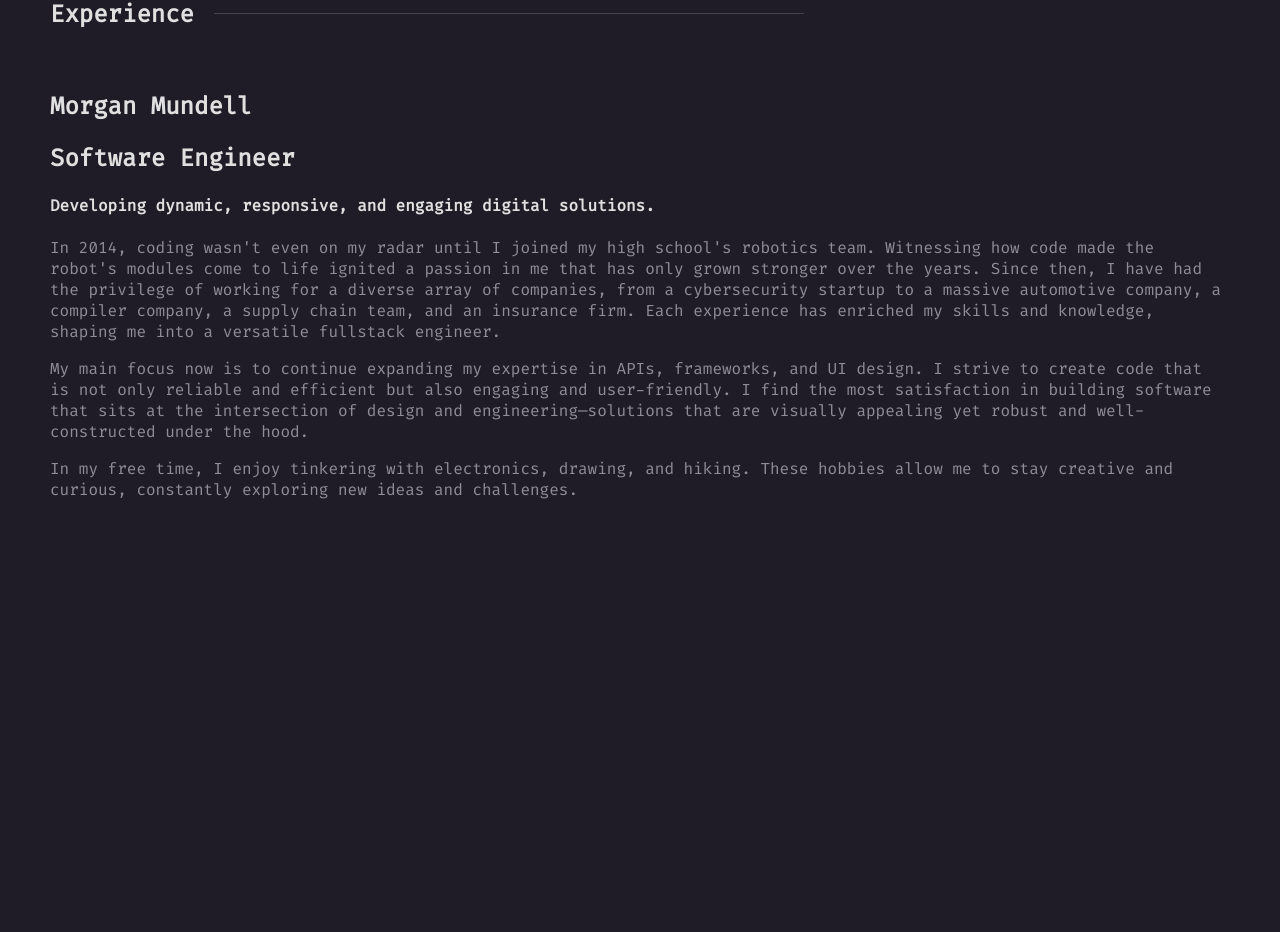
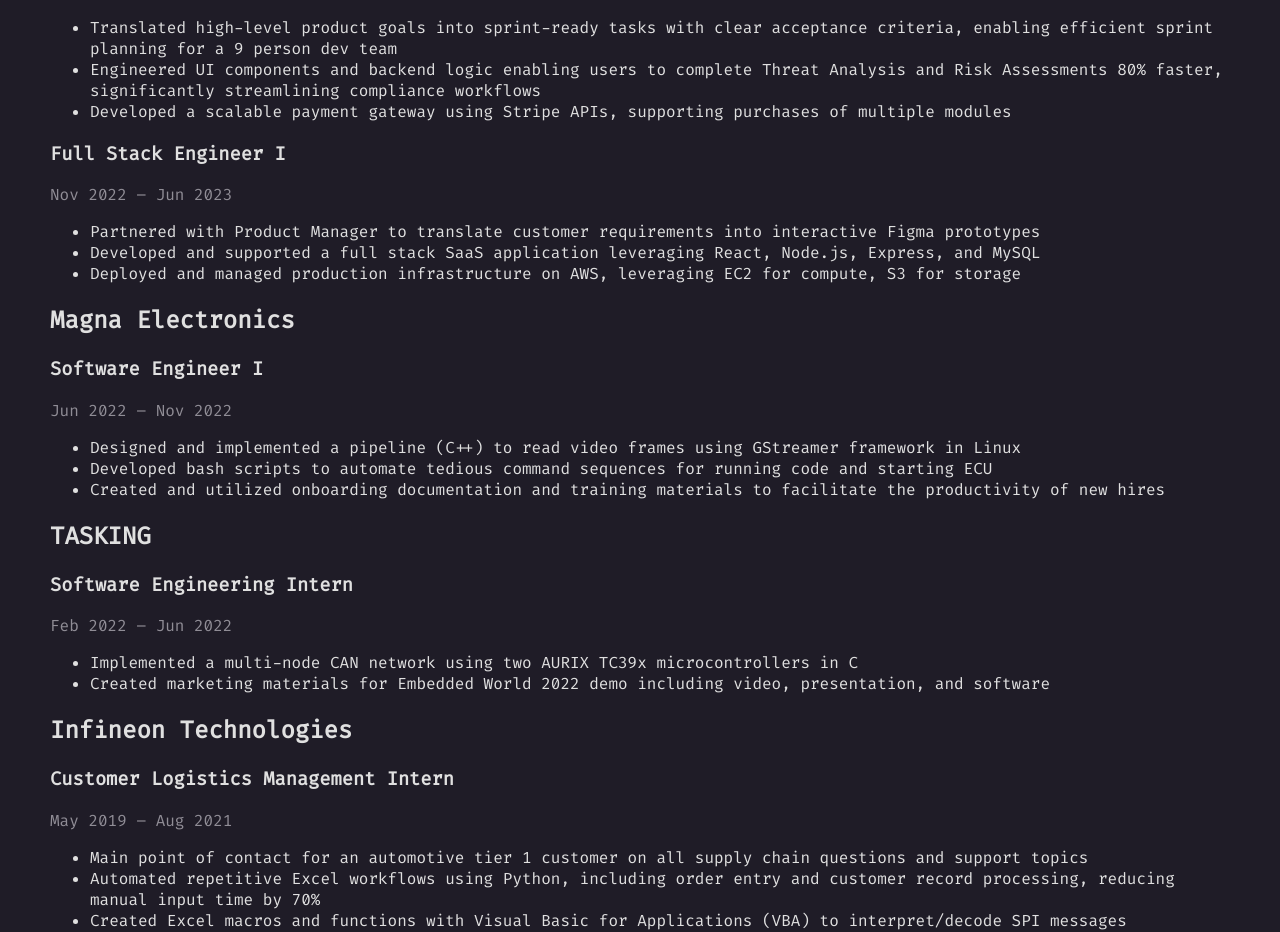
Before and after one commit to morganmundie/morganmundie.github.io, a React (Create React App) app: page / in a window 1280 px wide. Shown: the part 1051-1983 px from the top of the page. Built offline with nearby package versions, Linux system fonts and the light colour scheme.

Commit message:
Added quick experience section

```diff
--- a/src/Components/Experience/Experience.js
+++ b/src/Components/Experience/Experience.js
@@ -1,27 +1,14 @@
 import React from 'react';
+import data from '../../Middleware/experiencedata.json'
+import ExperienceSection from './ExperienceSection/ExperienceSection';
 
 const Experience = () => {
+
   return (
     <div className='experience'>
-        <h1>Morgan Mundell</h1>
-        <h2>Software Engineer</h2>
-        <h4>Developing dynamic, responsive, and engaging digital solutions.</h4>
-
-        <p>
-            In 2014, coding wasn't even on my radar until I joined my high school's robotics team.
-            Witnessing how code made the robot's modules come to life ignited a passion in me that has only grown stronger over the years.
-            Since then, I have had the privilege of working for a diverse array of companies, from a cybersecurity startup to a massive automotive company,
-            a compiler company, a supply chain team, and an insurance firm. Each experience has enriched my skills and knowledge, shaping me into a versatile fullstack engineer.
-        </p>
-
-        <p>
-            My main focus now is to continue expanding my expertise in APIs, frameworks, and UI design.
-            I strive to create code that is not only reliable and efficient but also engaging and user-friendly.
-            I find the most satisfaction in building software that sits at the intersection of design and engineering—solutions that are visually appealing yet robust and well-constructed under the hood.
-        </p>
-        <p>
-            In my free time, I enjoy tinkering with electronics, drawing, and hiking. These hobbies allow me to stay creative and curious, constantly exploring new ideas and challenges.
-        </p>
+        {data.map((company, index) => (
+        <ExperienceSection key={index} {...company} />
+      ))}
     </div>
   );
 };
--- /dev/null
+++ b/src/Components/Experience/ExperienceSection/ExperienceSection.js
@@ -0,0 +1,28 @@
+import React from 'react';
+
+const ExperienceSection = ({ companyName, positions }) => {
+    //todo add styling
+  return (
+    <div className="experience-section">
+      <h2>{companyName}</h2>
+
+      {positions.length === 0 ? (
+        <p>No positions listed.</p>
+      ) : (
+        positions.map((position, index) => (
+          <div key={index} className="position">
+            <h3>{position.title}</h3>
+            <p>{position.startDate} – {position.endDate}</p>
+            <ul>
+              {position.responsiblities.map((item, i) => (
+                <li key={i}>{item}</li>
+              ))}
+            </ul>
+          </div>
+        ))
+      )}
+    </div>
+  );
+};
+
+export default ExperienceSection;
--- /dev/null
+++ b/src/Middleware/experiencedata.json
@@ -0,0 +1,83 @@
+[
+    {
+      "companyName": "Block Harbor Cybersecurity",
+      "positions": [
+        {
+          "title": "Software Development Team Lead",
+          "startDate": "Mar 2024",
+          "endDate": "Nov 2024",
+          "responsiblities": [
+            "Led refactoring of legacy codebase, reducing size by 30% and improving maintainability",
+            "Redesigned MySQL database schema to improve scalability and reduce redundancy, supporting better performance and future growth",
+            "Implemented role-based access control (RBAC) for RESTful APIs, mitigating security vulnerabilities and ensuring proper permission handling across user tiers",
+            "Acted as liaison between clients and cross-functional engineering teams to define technical requirements, prioritize features, and establish delivery timelines"
+          ]
+        },
+        {
+          "title": "Full Stack Engineer II & Scrum Master",
+          "startDate": "Jun 2023",
+          "endDate": "Mar 2024",
+          "responsiblities": [
+            "Translated high-level product goals into sprint-ready tasks with clear acceptance criteria, enabling efficient sprint planning for a 9 person dev team",
+            "Engineered UI components and backend logic enabling users to complete Threat Analysis and Risk Assessments 80% faster, significantly streamlining compliance workflows",
+            "Developed a scalable payment gateway using Stripe APIs, supporting purchases of multiple modules"
+          ]
+        },
+        {
+          "title": "Full Stack Engineer I",
+          "startDate": "Nov 2022",
+          "endDate": "Jun 2023",
+          "responsiblities": [
+            "Partnered with Product Manager to translate customer requirements into interactive Figma prototypes",
+            "Developed and supported a full stack SaaS application leveraging React, Node.js, Express, and MySQL",
+            "Deployed and managed production infrastructure on AWS, leveraging EC2 for compute, S3 for storage"
+          ]
+        }
+      ]
+    },
+    {
+      "companyName": "Magna Electronics",
+      "positions": [
+        {
+          "title": "Software Engineer I",
+          "startDate": "Jun 2022",
+          "endDate": "Nov 2022",
+          "responsiblities": [
+            "Designed and implemented a pipeline (C++) to read video frames using GStreamer framework in Linux",
+            "Developed bash scripts to automate tedious command sequences for running code and starting ECU",
+            "Created and utilized onboarding documentation and training materials to facilitate the productivity of new hires"
+          ]
+        }
+      ]
+    },
+    {
+      "companyName": "TASKING",
+      "positions": [
+        {
+          "title": "Software Engineering Intern",
+          "startDate": "Feb 2022",
+          "endDate": "Jun 2022",
+          "responsiblities": [
+            "Implemented a multi-node CAN network using two AURIX TC39x microcontrollers in C",
+            "Created marketing materials for Embedded World 2022 demo including video, presentation, and software"
+          ]
+        }
+      ]
+    },
+    {
+      "companyName": "Infineon Technologies",
+      "positions": [
+        {
+          "title": "Customer Logistics Management Intern",
+          "startDate": "May 2019",
+          "endDate": "Aug 2021",
+          "responsiblities": [
+            "Main point of contact for an automotive tier 1 customer on all supply chain questions and support topics",
+            "Automated repetitive Excel workflows using Python, including order entry and customer record processing, reducing manual input time by 70%",
+            "Created Excel macros and functions with Visual Basic for Applications (VBA) to interpret/decode SPI messages",
+            "Utilized VBA to automate data analysis for thousands of shipments weekly and port data into PowerPoints"
+          ]
+        }
+      ]
+    }
+  ]
```
